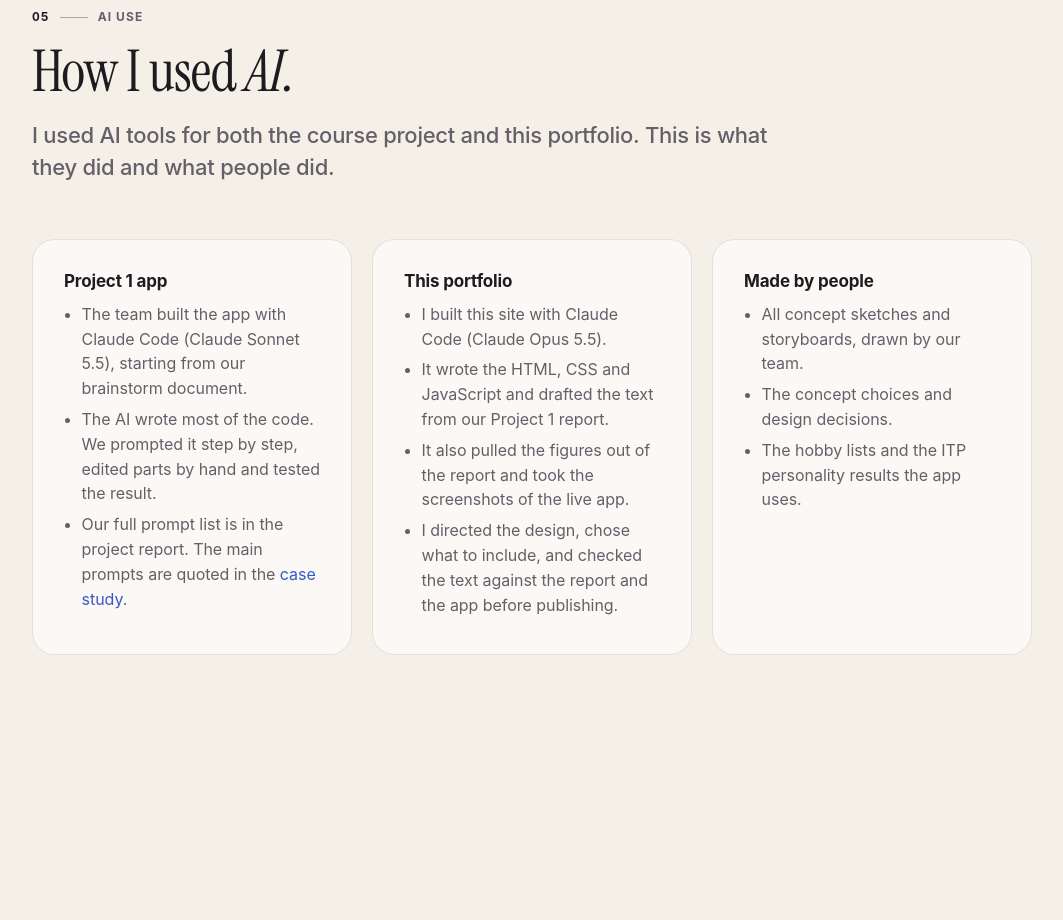
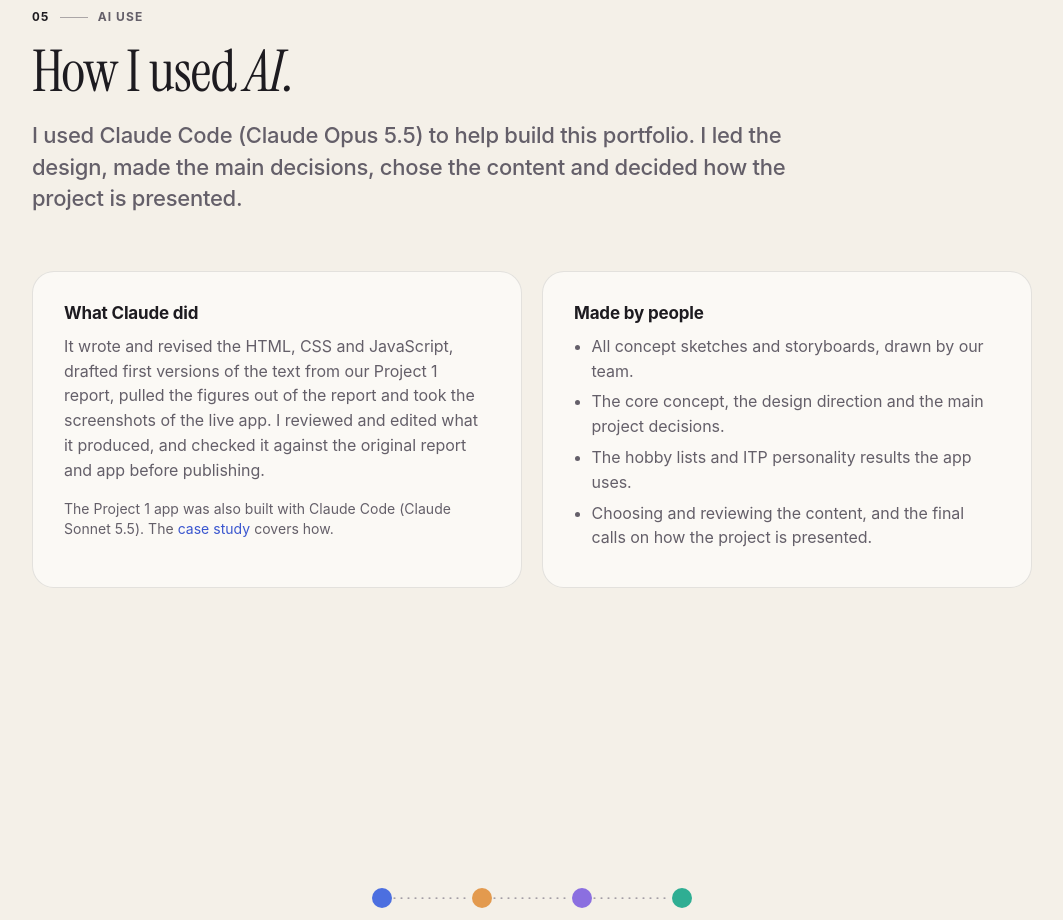
Before and after one commit to PatelPrince11/cpsc581-portfolio, a plain HTML site: page index.html in a window 1280 px wide. Shown: the part 5260-6180 px from the top of the page, without its empty margins (108-1171 px from the left). Drawn offline with Linux system fonts and the light colour scheme.

Commit message:
Rewrite AI disclosure and contribution section in Prince's words

```diff
--- a/index.html
+++ b/index.html
@@ -234,32 +234,21 @@
         <div class="section-head reveal">
           <p class="eyebrow"><span class="idx">05</span><span class="rule"></span>AI use</p>
           <h2>How I used <em>AI.</em></h2>
-          <p class="lead">I used AI tools for both the course project and this portfolio. This is what they did and what people did.</p>
+          <p class="lead">I used Claude Code (Claude Opus 5.5) to help build this portfolio. I led the design, made the main decisions, chose the content and decided how the project is presented.</p>
         </div>
         <div class="ai-use reveal">
           <div class="card">
-            <h3>Project 1 app</h3>
-            <ul>
-              <li>The team built the app with Claude Code (Claude Sonnet 5.5), starting from our brainstorm document.</li>
-              <li>The AI wrote most of the code. We prompted it step by step, edited parts by hand and tested the result.</li>
-              <li>Our full prompt list is in the project report. The main prompts are quoted in the <a href="project-1.html#build">case study</a>.</li>
-            </ul>
-          </div>
-          <div class="card">
-            <h3>This portfolio</h3>
-            <ul>
-              <li>I built this site with Claude Code (Claude Opus 5.5).</li>
-              <li>It wrote the HTML, CSS and JavaScript and drafted the text from our Project 1 report.</li>
-              <li>It also pulled the figures out of the report and took the screenshots of the live app.</li>
-              <li>I directed the design, chose what to include, and checked the text against the report and the app before publishing.</li>
-            </ul>
+            <h3>What Claude did</h3>
+            <p class="muted">It wrote and revised the HTML, CSS and JavaScript, drafted first versions of the text from our Project 1 report, pulled the figures out of the report and took the screenshots of the live app. I reviewed and edited what it produced, and checked it against the original report and app before publishing.</p>
+            <p class="muted small">The Project 1 app was also built with Claude Code (Claude Sonnet 5.5). The <a href="project-1.html#build">case study</a> covers how.</p>
           </div>
           <div class="card">
             <h3>Made by people</h3>
             <ul>
               <li>All concept sketches and storyboards, drawn by our team.</li>
-              <li>The concept choices and design decisions.</li>
-              <li>The hobby lists and the ITP personality results the app uses.</li>
+              <li>The core concept, the design direction and the main project decisions.</li>
+              <li>The hobby lists and ITP personality results the app uses.</li>
+              <li>Choosing and reviewing the content, and the final calls on how the project is presented.</li>
             </ul>
           </div>
         </div>
```
Also changed, not shown: project-1.html (+5 -4 lines).
